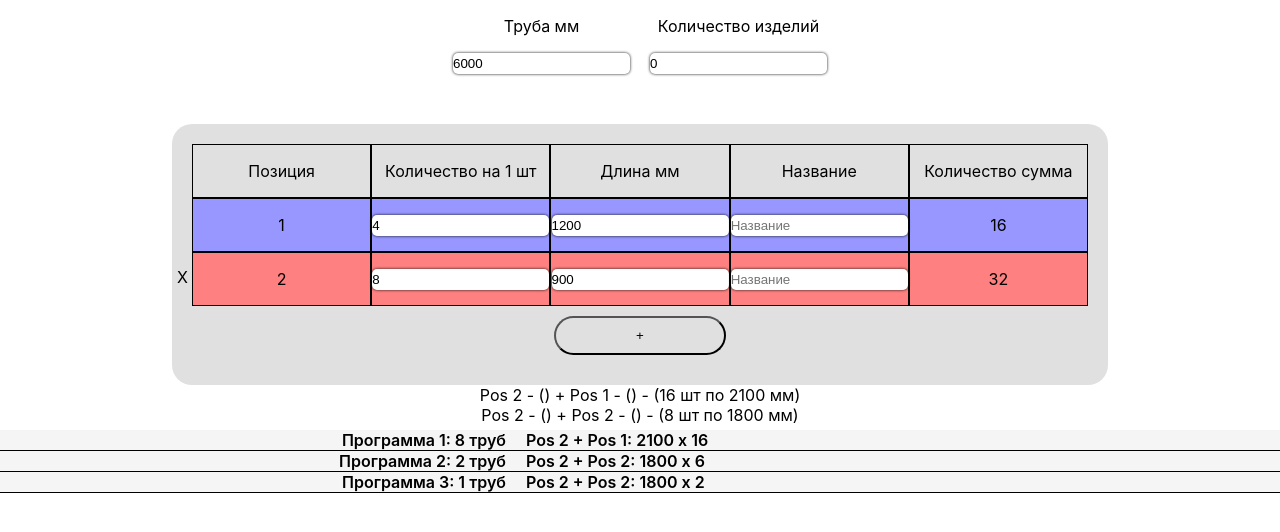
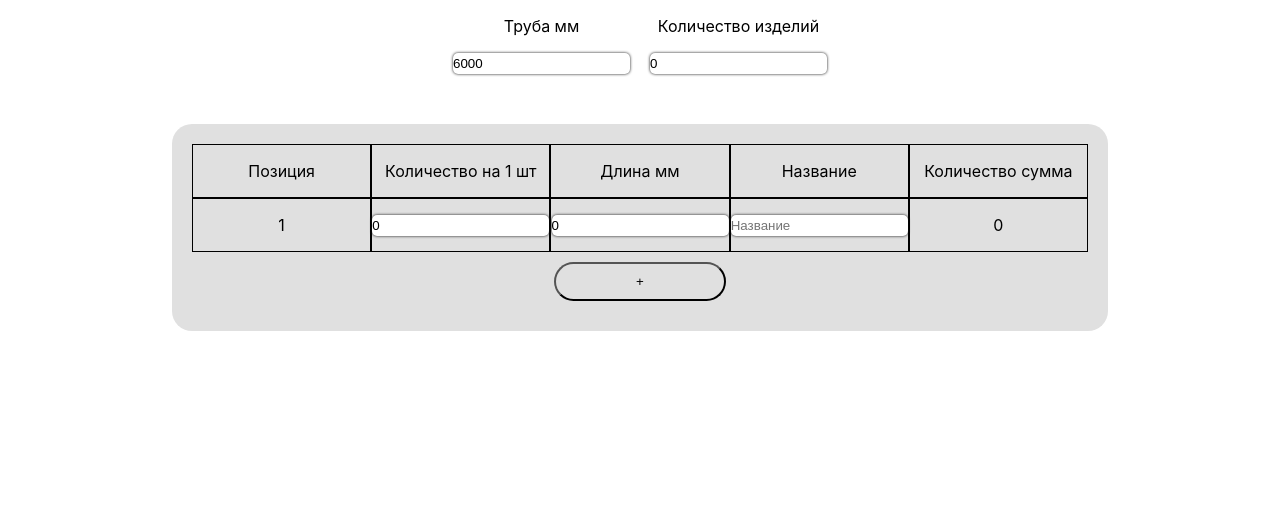
Before and after one commit to ros455/pipe-cutting-calculator, a React (Create React App) app: page / in a window 1280 px wide. Shown: the top 532 px of the page. Built offline with nearby package versions, Linux system fonts and the light colour scheme.

Commit message:
change initial state

```diff
--- a/src/components/MainPage.jsx
+++ b/src/components/MainPage.jsx
@@ -13,11 +13,11 @@ const MainPage = () => {
 // {id: 4, quantity: 4, length: 220, name: '', quantitySum: 16},
 // {id: 5, quantity: 2, length: 350, name: '', quantitySum: 8}
 //     ]);
-    const [rows, setRows] = useState([
-{id: 1, quantity: 4, length: 1200, name: '', quantitySum: 16},
-{id: 2, quantity: 8, length: 900, name: '', quantitySum: 32},
-    ]);
-    // const [rows, setRows] = useState([{ id: 1, quantity: 0, length: 0, name: "", quantitySum: 0 }]);
+//     const [rows, setRows] = useState([
+// {id: 1, quantity: 4, length: 1200, name: '', quantitySum: 16},
+// {id: 2, quantity: 8, length: 900, name: '', quantitySum: 32},
+//     ]);
+    const [rows, setRows] = useState([{ id: 1, quantity: 0, length: 0, name: "", quantitySum: 0 }]);
 
     return (
         <div className='maim_page_wrap'>
```
